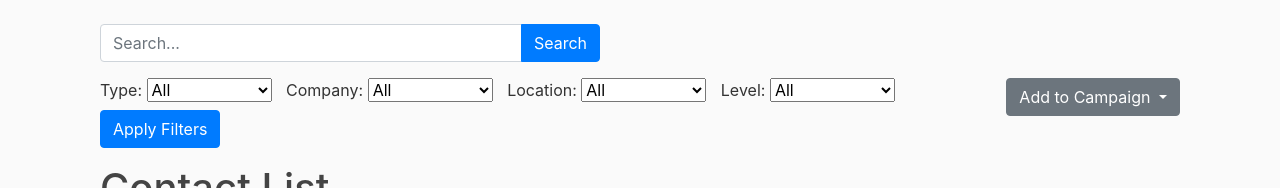
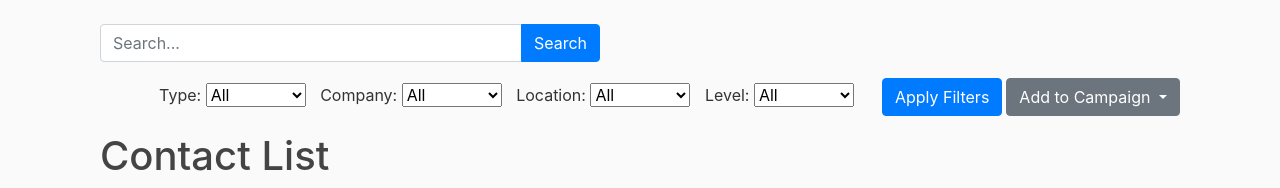
Before and after one commit to Orenil/Django-Contacts, a Django app: template contacts/templates/contact_list.html in a window 1280 px wide. Shown: the part 56-244 px from the top of the page. Run offline with Django 3.2, Linux system fonts and the light colour scheme; the template is opened without the code that fills it, so the values that code supplies are empty; some libraries are stand-ins or nearby versions.

Commit message:
updated changes

```diff
--- a/contacts/templates/contact_list.html
+++ b/contacts/templates/contact_list.html
@@ -14,7 +14,7 @@
     }
 
     .filter-menu select {
-        width: 125px; /* Set a fixed width for dropdowns */
+        width: 100px; /* Set a fixed width for dropdowns */
         margin-right: 10px; /* Adjust the spacing between dropdowns */
     }
 </style>
```
